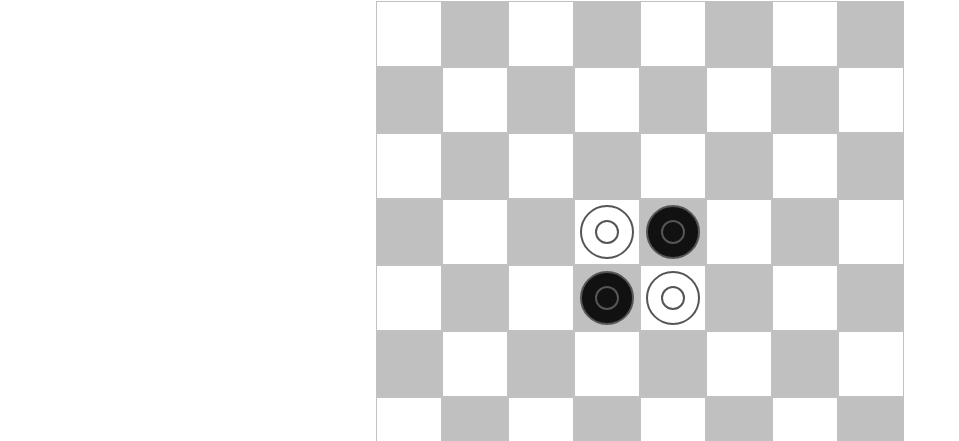
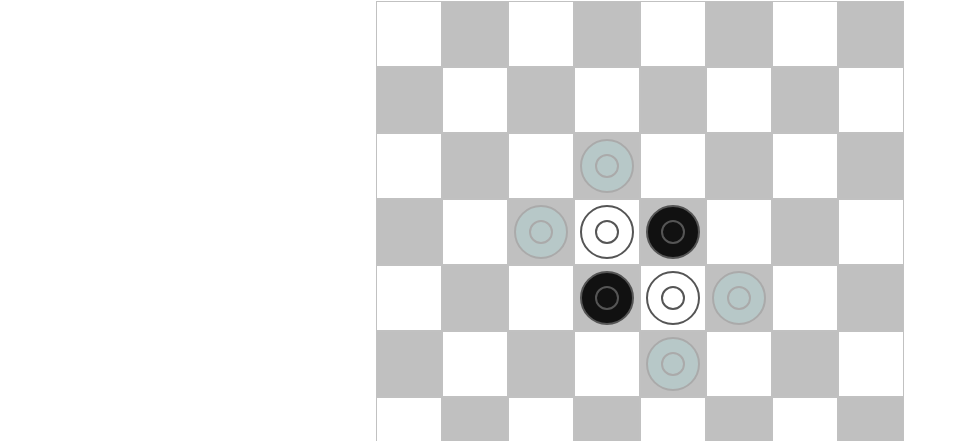
Before and after one commit to zakarliuka/reversi, an Angular app: page / in a window 1280 px wide. Shown: the part 164-605 px from the top of the page, without its empty margins (0-959 px from the left). Built offline with nearby package versions, Linux system fonts and the light colour scheme.

Commit message:
added ghost chips

```diff
--- a/src/app/app.component.html
+++ b/src/app/app.component.html
@@ -46,6 +46,7 @@
       <app-cell
         [color]="(i % 2 === 0 && j % 2 !== 0) || (i % 2 !== 0 && j % 2 === 0)"
         [isActive]="board[i][j]"
+        [isValidField]="validMoves[i][j] !== 0"
         (click)="onClickCell({ x: i, y: j })"
       ></app-cell>
     </ng-container>
--- a/src/app/app.component.ts
+++ b/src/app/app.component.ts
@@ -5,7 +5,8 @@ import {
   flipBoard,
   getScore,
   isGameOver,
-  bestMove
+  bestMove,
+  calcValidMoves
 } from "./logic";
 
 export interface Point {
@@ -19,7 +20,7 @@ export interface Point {
   styleUrls: ["./app.component.scss"]
 })
 export class AppComponent implements OnInit {
-  player = -1;
+  player: -1 | 1 = -1;
   ai: -1 | 1 = 1;
 
   depth: number = 2;
@@ -27,6 +28,8 @@ export class AppComponent implements OnInit {
   cur: -1 | 1 = -1;
 
   board: number[][];
+
+  validMoves: number[][];
 
   score: [number, number] = [0, 0];
 
@@ -42,6 +45,7 @@ export class AppComponent implements OnInit {
   }
 
   initGame() {
+    this.cur = -1;
     this.board = [
       [0, 0, 0, 0, 0, 0, 0, 0],
       [0, 0, 0, 0, 0, 0, 0, 0],
@@ -52,19 +56,18 @@ export class AppComponent implements OnInit {
       [0, 0, 0, 0, 0, 0, 0, 0],
       [0, 0, 0, 0, 0, 0, 0, 0]
     ];
-    this.cur = -1;
+
+    this.validMoves = calcValidMoves(this.player, this.board);
     this.score = [2, 2];
   }
 
   startGame() {
-    this.player = +this.initPlayer.value["player"];
+    this.player = +this.initPlayer.value["player"] as -1 | 1;
     this.ai = (this.player * -1) as -1 | 1;
     this.isGameOver = !this.isGameOver;
     this.depth = Math.max(+this.initPlayer.value["depth"], 2);
     this.initPlayer.reset();
     this.initGame();
-
-    console.log(this.depth);
     this.aiMove();
   }
 
@@ -84,7 +87,9 @@ export class AppComponent implements OnInit {
         this.board = flipBoard(this.cur, ai_pos.x, ai_pos.y, this.board);
 
         this.score = getScore(this.board);
-        this.cur = (this.cur * -1) as -1 | 1;
+        this.cur = -this.cur as -1 | 1;
+
+        this.validMoves = calcValidMoves(this.player, this.board);
       } else {
         this.isGameOver = !this.isGameOver;
       }
--- a/src/app/cell/cell.component.html
+++ b/src/app/cell/cell.component.html
@@ -2,6 +2,7 @@
   <div
     class="chip"
     [ngClass]="{
+      validField: isValidField,
       white: isActive === 1,
       black: isActive === -1
     }"
--- a/src/app/cell/cell.component.scss
+++ b/src/app/cell/cell.component.scss
@@ -19,7 +19,8 @@
 }
 
 .white,
-.black {
+.black,
+.validField {
   display: block;
   position: relative;
   width: 50px;
@@ -36,6 +37,15 @@
     width: 20px;
     height: 20px;
     border-radius: 50%;
+  }
+}
+
+.validField {
+  border: 2px solid #555;
+  background-color: #98eaea;
+  opacity: 0.2;
+  &::after {
+    border: 2px solid #555;
   }
 }
 
--- a/src/app/cell/cell.component.ts
+++ b/src/app/cell/cell.component.ts
@@ -7,6 +7,7 @@ import { Component, OnInit, Input } from "@angular/core";
 })
 export class CellComponent implements OnInit {
   @Input() isActive: number = 0;
+  @Input() isValidField: boolean;
   @Input() color: boolean = false;
 
   constructor() {}
--- a/src/app/logic.ts
+++ b/src/app/logic.ts
@@ -65,7 +65,7 @@ function validMove(
   return checkLineMatch(who, dr, dc, r + dr + dr, c + dc + dc, board);
 }
 
-function calcValidMoves(who: -1 | 1, board: number[][]): number[][] {
+export function calcValidMoves(who: -1 | 1, board: number[][]): number[][] {
   let valid = [
     [0, 0, 0, 0, 0, 0, 0, 0],
     [0, 0, 0, 0, 0, 0, 0, 0],
```
